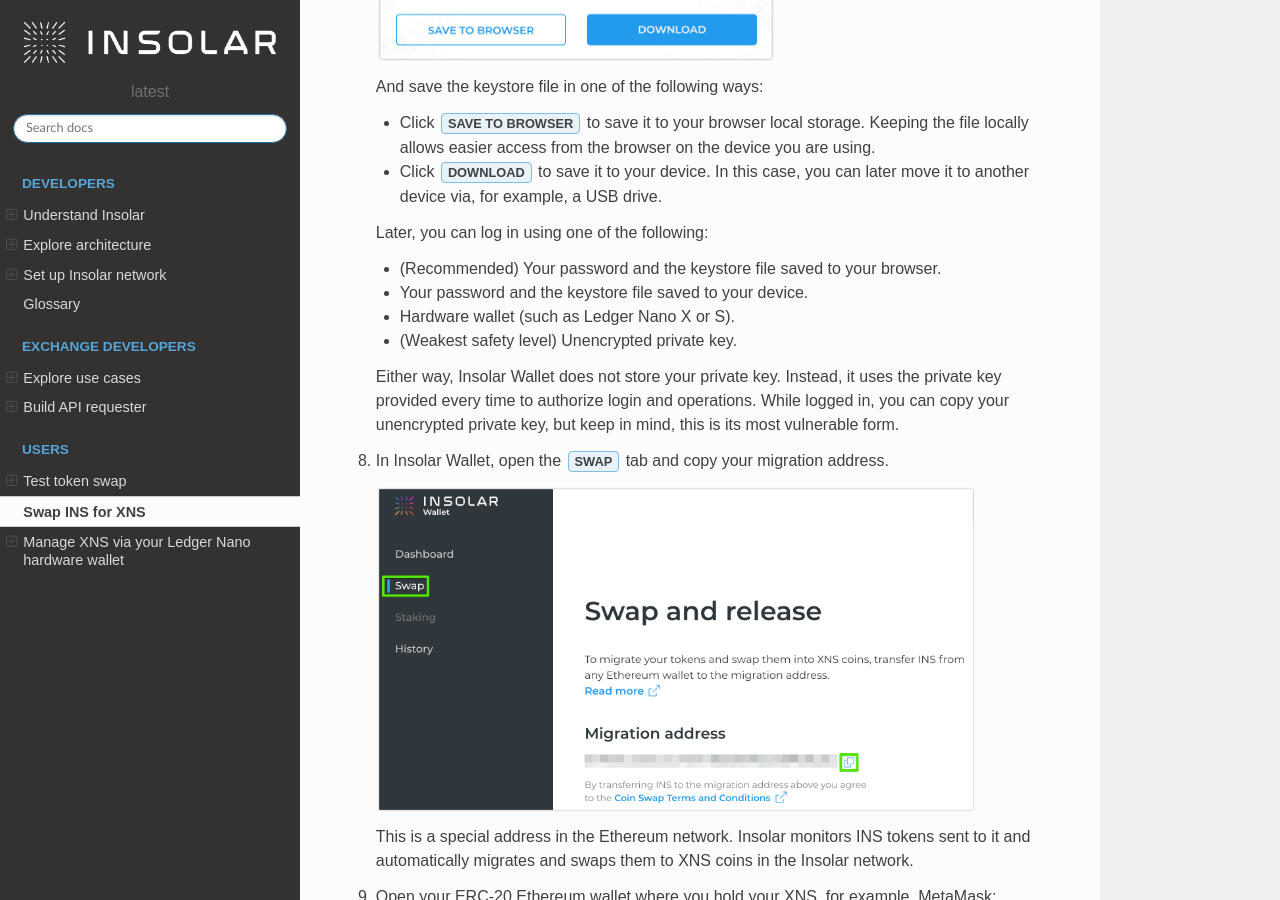
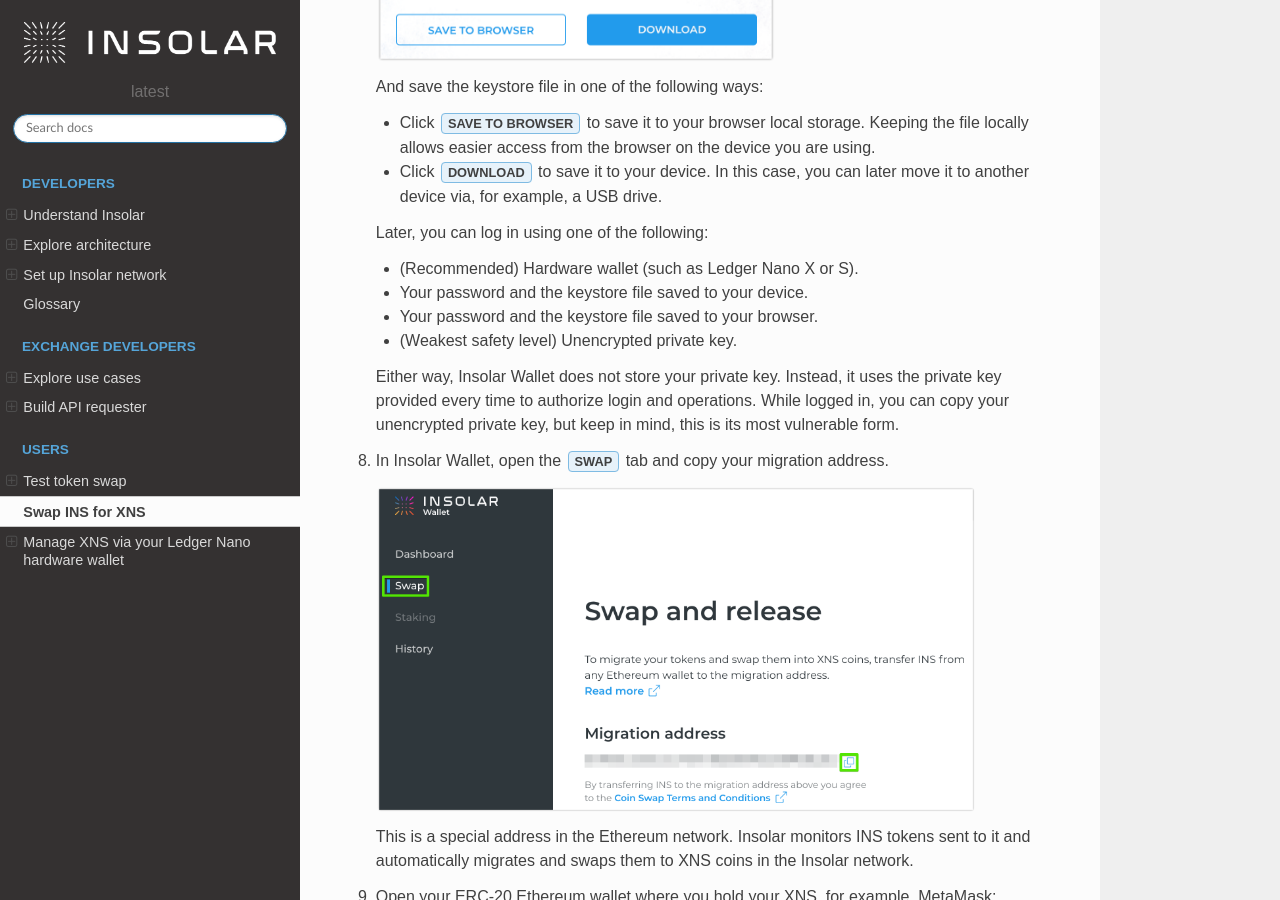
Before and after one commit to insolar/docs, a Sphinx documentation site: the page built from docs/source/swap.rst, in a window 1280 px wide and 900 px high, scrolled down 3787 px. Built offline with Sphinx 7.4.7 and the Read the Docs theme 2.0.0, drawn with Linux system fonts in a browser that asks for light colours; some web fonts are replaced.

```diff
--- a/docs/source/swap.rst
+++ b/docs/source/swap.rst
@@ -85,9 +85,9 @@ To swap your INS tokens to XNS coins and simultaneously migrate them from the Et
 
    Later, you can log in using one of the following:
 
-   * (Recommended) Your password and the keystore file saved to your browser.
+   * (Recommended) Hardware wallet (such as Ledger Nano X or S).
    * Your password and the keystore file saved to your device.
-   * Hardware wallet (such as Ledger Nano X or S).
+   * Your password and the keystore file saved to your browser.
    * (Weakest safety level) Unencrypted private key.
 
    Either way, Insolar Wallet does not store your private key. Instead, it uses the private key provided every time to authorize login and operations. While logged in, you can copy your unencrypted private key, but keep in mind, this is its most vulnerable form.
```
